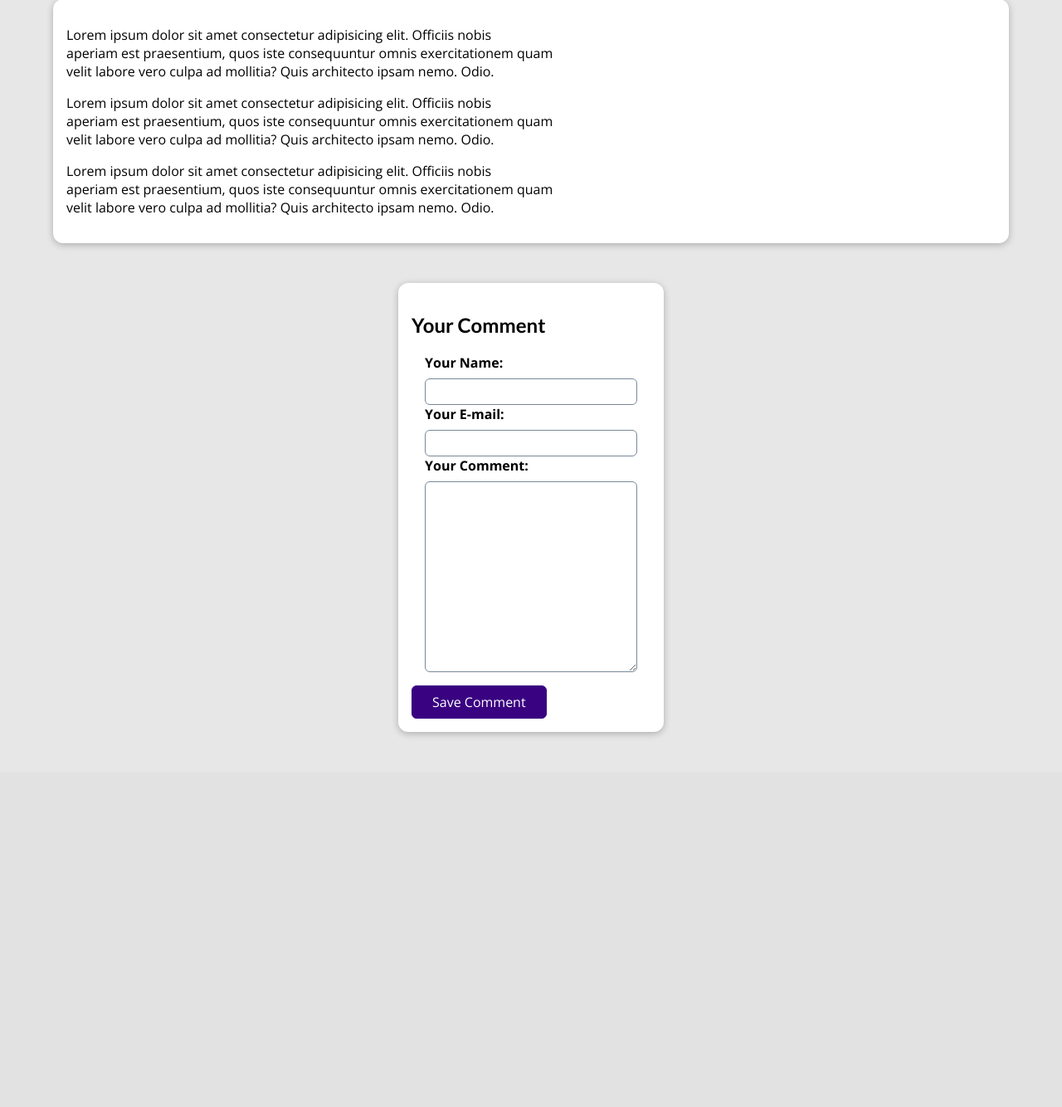
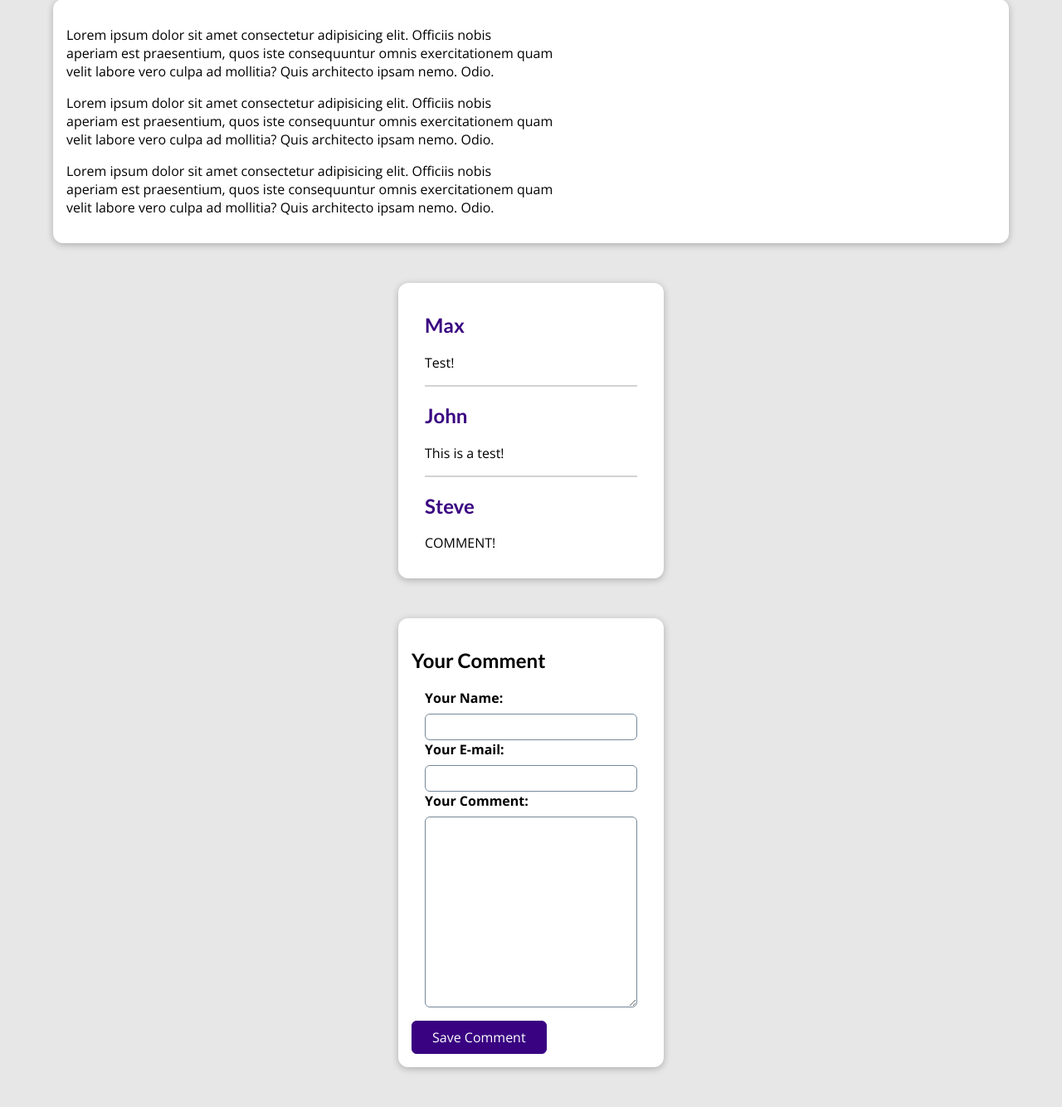
Before and after one commit to ryanvdk/djangoblog, a Django app: a page that uses blog/templates/blog/single-post.html in a window 1280 px wide. Shown: the part 529-1863 px from the top of the page at 83% size. Before the commit the page ends 1415 px from the top, so only its background shows below. Run offline with Django 5.2, Linux system fonts and the light colour scheme; data comes from the database, SQL or seed files in the repository; both versions use the stored data as it was after the commit.

Commit message:
Displayed user comments. Added styling.

```diff
--- a/blog/static/blog/single-post.css
+++ b/blog/static/blog/single-post.css
@@ -73,7 +73,8 @@ main {
     border-radius: 2rem;
 }
 
-#comment-form {
+#comment-form,
+#comments {
     width: 90%;
     max-width: 20rem;
     margin: 3rem auto;
@@ -94,9 +95,10 @@ main {
 }
 
 #comment-form button:hover,
-#comment-form button:active {
-    background-color: white;
-    color: #390281;
+#comment-form button:active,
+{
+background-color: white;
+color: #390281;
 }
 
 .form-control {
@@ -120,3 +122,56 @@ main {
     border-radius: 6px;
     border: 1px solid lightslategray;
 }
+
+.errorlist {
+    list-style: none;
+    margin: 0.5rem 0;
+    padding: 0;
+    color: darkred;
+}
+
+.invalid label {
+    color: darkred;
+}
+
+.invalid input,
+.invalid textarea {
+    border: darkred;
+    background-color: lightcoral;
+}
+
+#alert {
+    margin: 0.5rem auto;
+    background-color: lightcoral;
+    color: darkred;
+    padding: 1rem;
+    width: 90%;
+    max-width: 40rem;
+}
+
+#alert a {
+    text-decoration: none;
+    border: 1px solid darkred;
+    color: white;
+    margin: 0.5rem 1.5rem;
+    border-radius: 6px;
+}
+
+#comments ul {
+    list-style: none;
+    margin: 0;
+    padding: 0;
+}
+
+#comments li {
+    margin: 1rem;
+    border-bottom: 2px solid lightgray;
+}
+
+#comments li:last-of-type {
+    border-bottom: none;
+}
+
+#comments h2 {
+    color: #390281;
+}
--- a/blog/templates/blog/single-post.html
+++ b/blog/templates/blog/single-post.html
@@ -29,12 +29,32 @@
   </section>
 
   <main>{{ post.content|linebreaks }}</main>
+
+  <section id="comments">
+    <ul>
+      {% for comment in comments %}
+        <li>
+          <h2>{{ comment.user_name }}</h2>
+          <p>{{ comment.text|linebreaks }}</p>
+        </li>
+      {% endfor %}
+    </ul>
+  </section>
+
+  {% if comment_form.errors %}
+    <div id="alert">
+      <h2>Saving the comment failed!</h2>
+      <p>Please check the comment form below the post and fix your errors.</p>
+      <a href="#comment-form">Fix!</a>
+    </div>
+  {% endif %}
+
   <section id="comment-form">
     <h1>Your Comment</h1>
     <div>
       <form action="{% url 'blog-post' post.slug %}" method="POST">
         {% csrf_token %}
-        <div class="form-control">
+        <div class="form-control {% if field.errors %}invalid{% endif %}">
           {% for field in comment_form %}
             {{ field.label_tag }}
             {{ field }}
--- a/blog/views.py
+++ b/blog/views.py
@@ -57,7 +57,8 @@ class PostView(View):
         return render(request, "blog/single-post.html", {
             "post": post,
             "tags": post.tags.all(),
-            "comment_form": CommentForm()
+            "comment_form": CommentForm(),
+            "comments": post.comments.all().order_by("-id")
         })
 
     def post(self, request, slug):
@@ -75,7 +76,8 @@ class PostView(View):
         return render(request, "blog/single-post.html", {
             "post": post,
             "tags": post.tags.all(),
-            "comment_form": CommentForm()
+            "comment_form": CommentForm(),
+            "comments": post.comments.all().order_by("-id")
         })
 
 # class PostView(DetailView):
```
Also changed, not shown: db.sqlite3.
